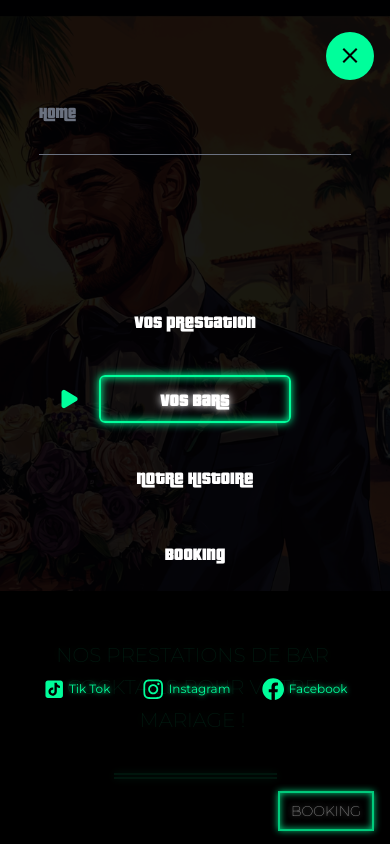
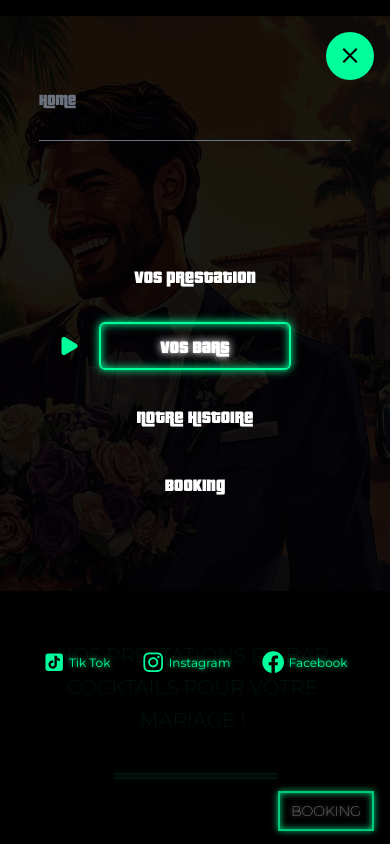
Before and after one commit to Francois-Monfret75020/gta, a Next.js app: page /bar in a window 390 px wide. Both pictures are taken after a click on the element 350 px from the left and 56 px from the top of the page. Shown: the top 844 px of the page. Built offline with nearby package versions, Linux system fonts and the light colour scheme.

Commit message:
vercel mobile nav update7

```diff
--- a/app/components/nav/NavBar.jsx
+++ b/app/components/nav/NavBar.jsx
@@ -75,13 +75,13 @@ const handleClickNav = () => {
             exit="exit"
             className="fixed flex h-[100vh] bg-black bg-opacity-90 text-white items-center justify-around flex-col w-full  top-0 left-0"
           >
-            <div className="flex items-center justify-start h-[10%] text-gray-500 border-b border-gray-500 w-[80%]">
+            <div className="flex items-center justify-start h-[10%] text-gray-500 border-b border-gray-500 w-[80%] mb-10">
               <Link href="/" className={clsx()} onClick={toggleOpen}>
                 Home
               </Link>
             </div>
 
-            <div className="flex mb:justify-around justify-around p-1 items-center h-[20%] sm:w-[80%] w-[100%] flex-col text-xl gap-8 relative">
+            <div className="flex mb:justify-around justify-center   items-center h-[20%] sm:w-[80%] w-[100%] flex-col text-xl gap-6 relative">
               <motion.div {...linkAnimation} className="opacity-100  z-50">
                 <FlyOutLink
                   FlyOutContent={FlyOutMenu}
@@ -123,7 +123,7 @@ const handleClickNav = () => {
                 />
               </motion.div>
             </div>
-            <div className="flex text-xs gap-8 items-center h-[20%]">
+            <div className="flex text-xs gap-8 items-center mb-10 h-[20%]">
               <motion.div {...linkAnimation} className="flex items-center neon-text gap-1">
                 <AiFillTikTok size="1.4rem" />
                 <Link href="/none" onClick={toggleOpen}>
```
